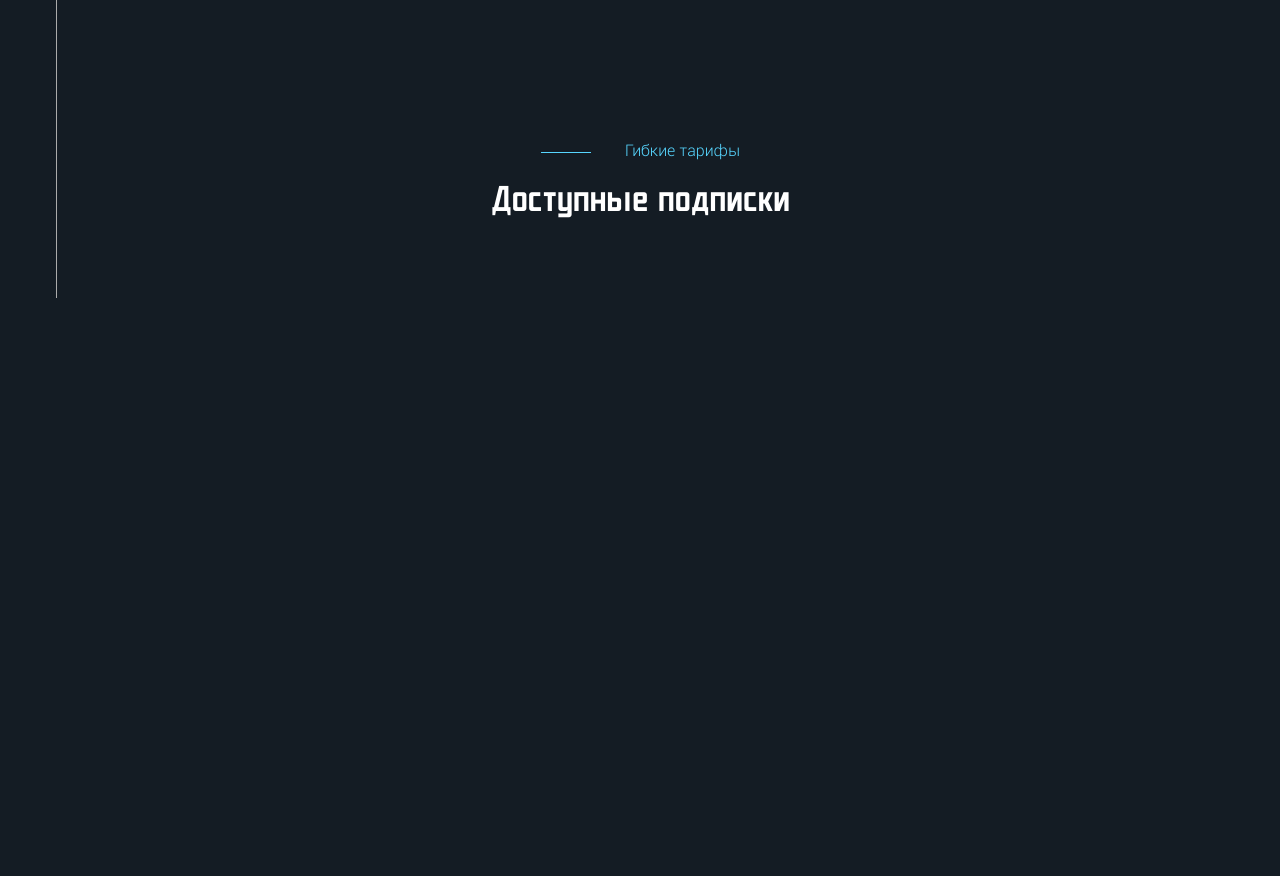
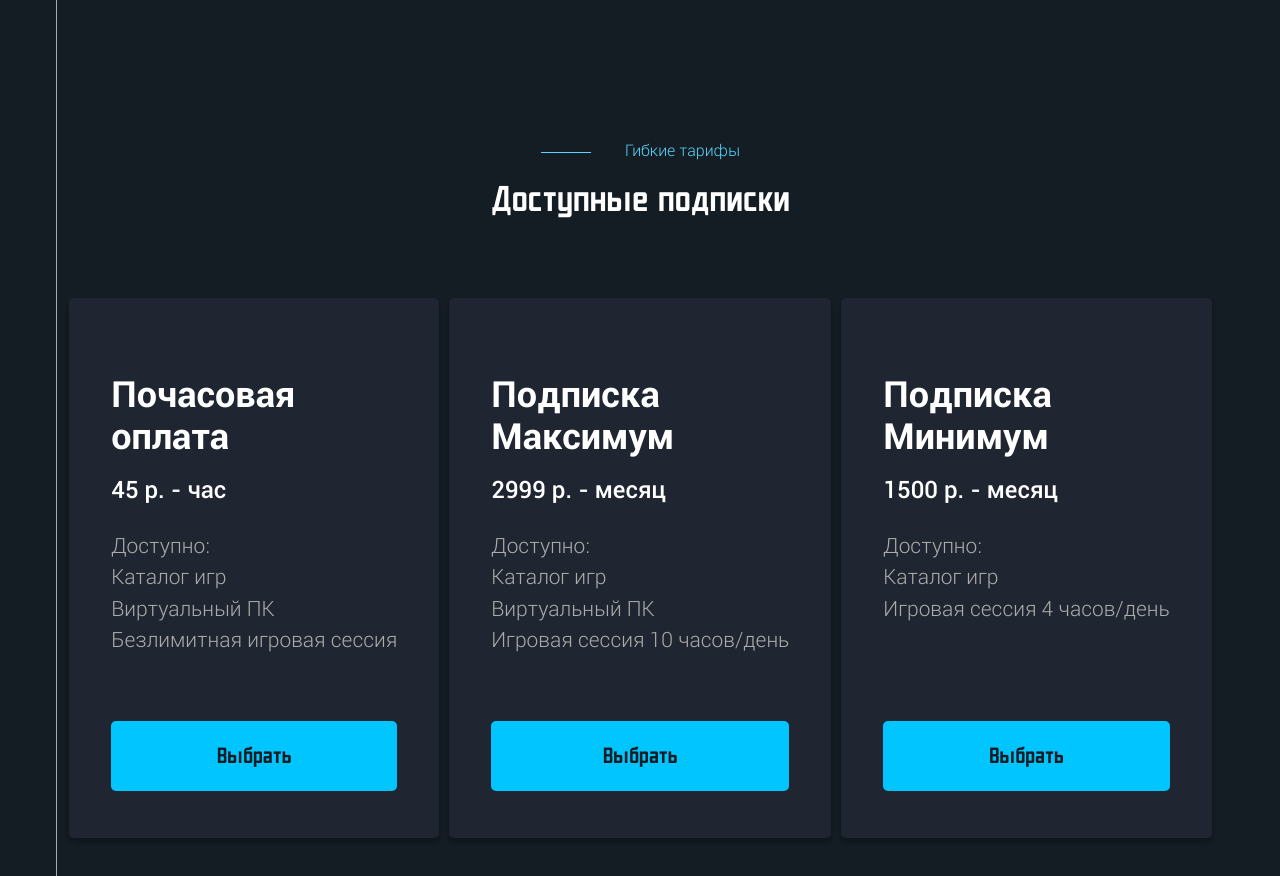
Before and after one commit to Mighty-Lion/Warplaycloud, a React (Vite) app: page / in a window 1280 px wide. Shown: the part 1900-2776 px from the top of the page. Before the commit the page ends 2198 px from the top, so only its background shows below. Built offline with nearby package versions, Linux system fonts and the light colour scheme.

Commit message:
dev Subscriptions

```diff
--- a/src/components/Content/index.styles.ts
+++ b/src/components/Content/index.styles.ts
@@ -3,6 +3,7 @@ import { getBreakpoint } from '@/Breakpoints';
 
 export const ContentContainer = styled.div`
   border-left: 1px solid var(--color-gray-500);
+	padding-bottom: 215px;
 
   @media (max-width: ${getBreakpoint('TABLET_UL', 'down')}) {
     border-left: none;
--- a/src/components/Content/partials/Rates/index.styles.ts
+++ b/src/components/Content/partials/Rates/index.styles.ts
@@ -5,6 +5,7 @@ export const RatesContainer = styled.div`
   flex-direction: column;
   align-items: center;
   justify-content: center;
+	padding: 0 48px;
 `;
 export const RatesThemeWrapper = styled.div`
   margin-left: 50px;
--- a/src/components/Content/partials/Rates/index.tsx
+++ b/src/components/Content/partials/Rates/index.tsx
@@ -5,6 +5,7 @@ import {
 import { BlockTheme } from '@/components/BlockTheme';
 import { slidingVariants } from '@/components/Content/variants';
 import { BlockTitle } from '@/components/BlockTitle';
+import { Subscriptions } from '@/components/Subscriptions';
 
 export function Rates() {
   return (
@@ -19,6 +20,7 @@ export function Rates() {
       >
         Доступные подписки
       </BlockTitle>
+      <Subscriptions />
     </RatesContainer>
   );
 }
--- /dev/null
+++ b/src/components/Subscriptions/index.styles.ts
@@ -0,0 +1,13 @@
+import styled from '@emotion/styled';
+import { getBreakpoint } from '@/Breakpoints';
+
+export const SubscriptionsContainer = styled.div`
+  display: grid;
+  grid-template-columns: repeat(3, 1fr);
+  grid-gap: 10px;
+
+  @media (max-width: ${getBreakpoint('TABLET_UL', 'down')}) {
+    grid-template-columns: auto;
+		grid-template-rows: repeat(3, 1fr);
+  }
+`;
--- /dev/null
+++ b/src/components/Subscriptions/index.tsx
@@ -0,0 +1,52 @@
+import { SubscriptionCard } from '@/components/Subscriptions/partials/SubscriptionCard';
+import { SubscriptionsContainer } from '@/components/Subscriptions/index.styles';
+
+export const subscriptionsArray = [
+  {
+    name: `Почасовая
+оплата`,
+    rate: '45 р.  -  час',
+    text: `Доступно:
+Каталог игр
+Виртуальный ПК
+Безлимитная игровая сессия`,
+  },
+  {
+    name: `Подписка
+Максимум`,
+    rate: '2999 р.  -  месяц',
+    text: `Доступно:
+Каталог игр
+Виртуальный ПК
+Игровая сессия 10 часов/день`,
+  },
+  {
+    name: `Подписка
+Минимум`,
+    rate: '1500 р.  -  месяц',
+    text: `Доступно:
+Каталог игр
+Игровая сессия 4 часов/день`,
+  },
+];
+export interface ISubscriptionCardProps {
+  name: string;
+  rate: string;
+  text: string;
+}
+
+export function Subscriptions() {
+  const mappedSubscriptionsCards = subscriptionsArray.map(
+    (item: ISubscriptionCardProps) => (
+      <SubscriptionCard
+        key={item.name + item.rate + item.text}
+        name={item.name}
+        text={item.text}
+        rate={item.rate}
+      />
+    )
+  );
+  return (
+    <SubscriptionsContainer>{mappedSubscriptionsCards}</SubscriptionsContainer>
+  );
+}
--- /dev/null
+++ b/src/components/Subscriptions/partials/SubscriptionCard/index.styles.ts
@@ -0,0 +1,72 @@
+import styled from '@emotion/styled';
+import { getBreakpoint } from '@/Breakpoints';
+
+export const SubscriptionCardWrapper = styled.div`
+  position: relative;
+  padding: 76px 42px 47px;
+  border-radius: 5px;
+  background: var(--color-black-400);
+  box-shadow: 0px 4px 4px 0px rgba(0, 0, 0, 0.25);
+
+  @media (max-width: ${getBreakpoint('TABLET_UL', 'down')}) {
+    padding: 76px 24px 51px;
+  }
+`;
+
+export const SubscriptionCardName = styled.pre`
+  margin: 0 0 18px 0;
+
+  color: var(--color-white-0);
+  font-family: Roboto, sans-serif;
+  font-size: 36px;
+  font-style: normal;
+  font-weight: 700;
+`;
+
+export const SubscriptionCardRate = styled.div`
+  margin-bottom: 27px;
+  color: var(--color-white-0);
+  font-family: Roboto, sans-serif;
+  font-size: 24px;
+  font-style: normal;
+  font-weight: 500;
+  line-height: normal;
+`;
+
+export const SubscriptionText = styled.pre`
+  margin: 0 0 134px 0;
+  color: var(--color-gray-500);
+  font-family: Roboto, sans-serif;
+  font-size: 21px;
+  font-style: normal;
+  font-weight: 300;
+  line-height: 150%;
+`;
+
+export const SubscriptionButton = styled.button`
+  position: absolute;
+  bottom: 47px;
+  left: 42px;
+  display: flex;
+  justify-content: center;
+  align-items: center;
+  padding: 5px;
+  border: none;
+  width: calc(100% - 84px);
+  height: 70px;
+  border-radius: 5px;
+  background: var(--color-blue-100);
+
+  color: var(--color-black-700);
+  font-family: Aire Exterior, sans-serif;
+  font-size: 24px;
+  font-style: normal;
+  font-weight: 400;
+  line-height: 180%;
+
+  @media (max-width: ${getBreakpoint('TABLET_UL', 'down')}) {
+		bottom: 51px;
+    left: 24px;
+    width: calc(100% - 48px);
+  }
+`;
--- /dev/null
+++ b/src/components/Subscriptions/partials/SubscriptionCard/index.tsx
@@ -0,0 +1,19 @@
+import {
+  SubscriptionButton,
+  SubscriptionCardName,
+  SubscriptionCardRate,
+  SubscriptionCardWrapper,
+  SubscriptionText,
+} from '@/components/Subscriptions/partials/SubscriptionCard/index.styles';
+import { ISubscriptionCardProps } from '@/components/Subscriptions';
+
+export function SubscriptionCard({ name, text, rate }: ISubscriptionCardProps) {
+  return (
+    <SubscriptionCardWrapper>
+      <SubscriptionCardName>{name}</SubscriptionCardName>
+      <SubscriptionCardRate>{rate}</SubscriptionCardRate>
+      <SubscriptionText>{text}</SubscriptionText>
+      <SubscriptionButton>Выбрать</SubscriptionButton>
+    </SubscriptionCardWrapper>
+  );
+}
```
